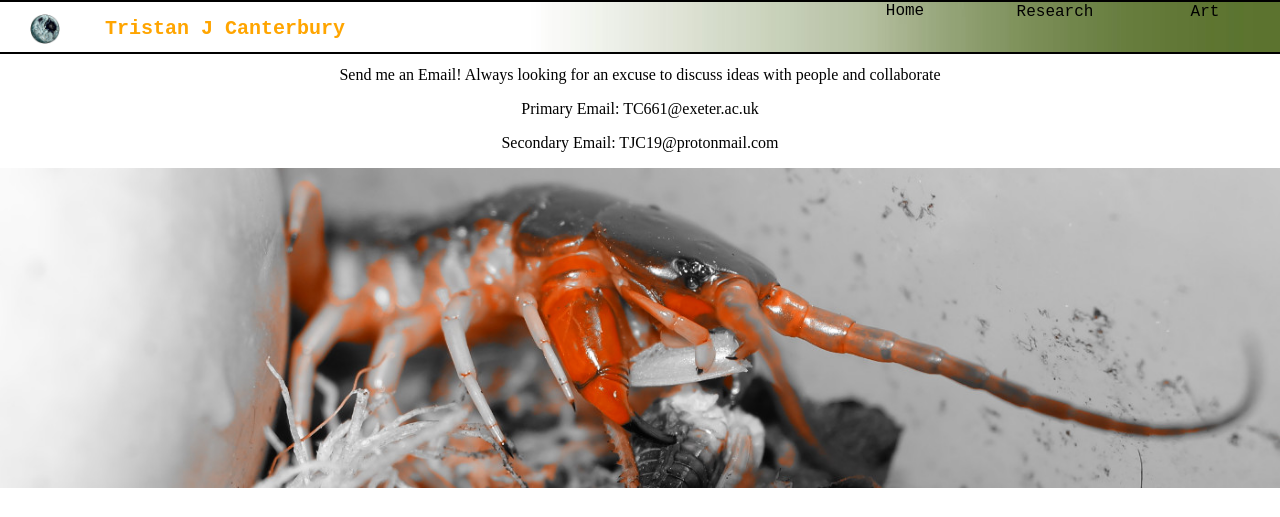
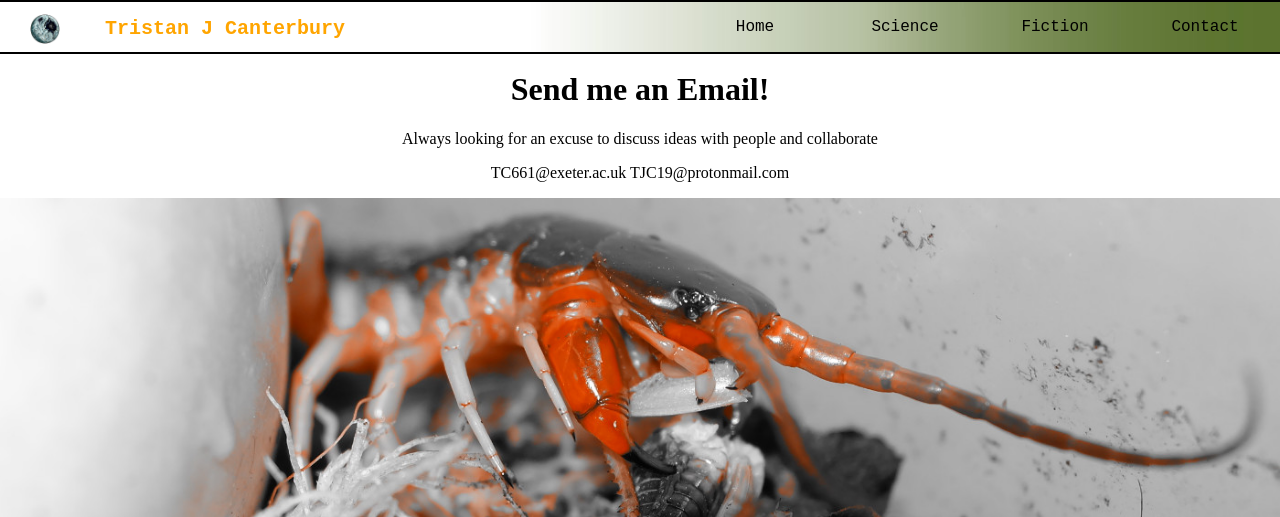
Before and after one commit to TJCanterbury/Portfolio, a Django app: page /contact/ in a window 1280 px wide. Shown: the top 517 px of the page. Run offline with Django 5.2, Linux system fonts and the light colour scheme; data comes from the database, SQL or seed files in the repository; both versions use the stored data as it was after the commit.

Commit message:
Organised

```diff
--- a/portfolio_project/portfolio/templates/base.html
+++ b/portfolio_project/portfolio/templates/base.html
@@ -17,28 +17,31 @@
         <a href="{% url 'home' %}" class="{% if request.path == '/' %}active{% endif %}">Home</a>
 
       <div class="dropdown">
-        <button class="dropbtn">Art
+        <button class="dropbtn">Science
+          <i class="fa fa-caret-down"></i>
+        </button>
+        <div class="dropdown-content" style="overflow:visible">
+          <a href="{% url 'projects' %}" class="{% if request.path == '/projects/' %}active{% endif %}">Projects</a>
+          <a href="{% url 'publications' %}" class="{% if request.path == '/publications/' %}active{% endif %}">Publications</a>
+          <a href="{% url 'opinions' %}" class="{% if request.path == '/opinions/' %}active{% endif %}">Blog</a>
+        </div>
+      </div>
+
+      <div class="dropdown">
+        <button class="dropbtn">Fiction
           <i class="fa fa-caret-down"></i>
         </button>
         <div class="dropdown-content" style="overflow:visible">
           <a href="{% url 'prints' %}" class="{% if request.path == '/prints/' %}active{% endif %}">Illustrations</a>
-          <a href="{% url 'prints' %}" class="{% if request.path == '/prints/' %}active{% endif %}">Prints</a>
-          <a href="#">Heretics of Xathia</a>
-          <a href="#">Sketches</a>
-        </div>
-      </div>
-      <div class="dropdown">
-        <button class="dropbtn">Research
-          <i class="fa fa-caret-down"></i>
-        </button>
-        <div class="dropdown-content" style="overflow:visible">
-          <a href="{% url 'publications' %}" class="{% if request.path == '/publications/' %}active{% endif %}">Publications</a>
-          <a href="#">Projects</a>
-          <a href="#">Opinions</a>
+          <a href="{% url 'heretics' %}" class="{% if request.path == '/heretics/' %}active{% endif %}">Story: Heretics of Xathia</a>
+          <a href="{% url 'sketches' %}" class="{% if request.path == '/sketches/' %}active{% endif %}">Sketches </a>
         </div>
       </div>
 
-        <!--<a href="{% url 'contact' %}" class="{% if request.path == '/contact/' %}active{% endif %}">Contact</a>-->
+      <div class="dropdown">
+        <a href="{% url 'contact' %}" class="dropbtn">Contact</a>
+      </div>
+
         <!-- Add tabs for other pages as needed -->
     </div>
 
--- a/portfolio_project/portfolio/templates/portfolio/contact.html
+++ b/portfolio_project/portfolio/templates/portfolio/contact.html
@@ -1,13 +1,17 @@
 {% extends 'base.html' %}
 {% load static %}
-{% block title %}Home - My Portfolio{% endblock %}
+{% block title %}Contact{% endblock %}
 
 {% block content %}
 <div style="text-align: center;" class="container">
-    <p> Send me an Email! Always looking for an excuse to discuss ideas with people and collaborate </p>
+    <h1 flex = "1" text-align= "justify" font-size= "18px" padding-right = "20px" font-family ="Courier New"> Send me an Email! </h1>
+    <p> Always looking for an excuse to discuss ideas with people and collaborate </p>
 
-    <p>Primary Email: TC661@exeter.ac.uk</p>
-    <p>Secondary Email: TJC19@protonmail.com</p>
+    <p flex: 1;
+    text-align: justify;
+    font-size: 18px;
+    padding-right: 20px;>TC661@exeter.ac.uk
+    TJC19@protonmail.com</p>
 
 
     <img src="{% static 'Images/Centipede.jpeg' %}"  alt="Tristan's old friend" style="max-width: 100%;">
--- a/portfolio_project/portfolio/templates/portfolio/prints.html
+++ b/portfolio_project/portfolio/templates/portfolio/prints.html
@@ -1,6 +1,6 @@
 {% extends 'base.html' %}
 
-{% block title %}Home - My Portfolio{% endblock %}
+{% block title %}Fiction - Prints{% endblock %}
 
 {% block content %}
 <script>
--- a/portfolio_project/portfolio/templates/portfolio/publications.html
+++ b/portfolio_project/portfolio/templates/portfolio/publications.html
@@ -1,13 +1,13 @@
 {% extends 'base.html' %}
 
-{% block title %}Home - My Portfolio{% endblock %}
+{% block title %}Science - Publications{% endblock %}
 
 {% block content %}
 <body>
 
     <div style="text-align: center;">
     <div>
-        <h2>Key publications</h2>
+        <h2>Preprints</h2>
         {% for article in articles %}
         <ul style="padding-left: 100px; padding-right: 100px;">
             <div style="text-align: justified;">
--- a/portfolio_project/portfolio/urls.py
+++ b/portfolio_project/portfolio/urls.py
@@ -8,5 +8,9 @@ urlpatterns = [
     # Define additional URL patterns here
     path('prints/',views.prints, name='prints'),
     path('publications/',views.publications, name='publications'),
+    path('projects/',views.projects, name='projects'),
+    path('opinions/',views.opinions, name='opinions'),
+    path('heretics/',views.heretics, name='heretics'),
+    path('sketches/',views.sketches, name='sketches'),
     path('contact/',views.contact, name='contact')
 ]
--- a/portfolio_project/portfolio/views.py
+++ b/portfolio_project/portfolio/views.py
@@ -20,3 +20,15 @@ def publications(request):
 def contact(request):
     profile = Profile.objects.first()  # Fetch the profile object
     return render(request, 'portfolio/contact.html', {'profile': profile})
+
+def projects(request):
+    return render(request, 'portfolio/projects.html')
+
+def opinions(request):
+    return render(request, 'portfolio/opinions.html')
+
+def heretics(request):
+    return render(request, 'portfolio/heretics.html')
+
+def sketches(request):
+    return render(request, 'portfolio/sketches.html')
--- a/portfolio_project/portfolio_project/settings.py
+++ b/portfolio_project/portfolio_project/settings.py
@@ -25,7 +25,8 @@ SECRET_KEY = 'django-insecure-tp9&o0g)qx=p28%h1m8)*8me!y4+27i!)_c+b2facx(syut7+$
 # SECURITY WARNING: don't run with debug turned on in production!
 DEBUG = True
 
-ALLOWED_HOSTS = ['www.tjcanterbury.uk']
+ALLOWED_HOSTS = ['www.tjcanterbury.uk',
+                 'localhost']
 
 # Application definition
 
--- a/portfolio_project/static/css/Tabs.css
+++ b/portfolio_project/static/css/Tabs.css
@@ -9,7 +9,7 @@ body {
     width: 100%; /* Make the navbar take the full width of the viewport */
     height: 50px;
     z-index: 1000; /* Ensure the navbar stays above other content */
-    background-image: url('https://tc661.pythonanywhere.com/static/Images/grunCent.jpeg');
+    background-image: url("/static/Images/grunCent.jpeg");
     background-size: cover;
     background-position: center;
     background-position: 50% 30%;
@@ -81,6 +81,7 @@ body {
     font-family: "Courier New";
     display: flex;
     justify-content: center;
+    align-items: center;
 }
 
 /*.nav-links a:hover, .dropdown:hover .dropbtn {*/
@@ -89,7 +90,7 @@ body {
 
 /* The dropdown container */
 .dropdown {
-  float: right;
+  float: left;
 }
 
 /* Dropdown button */
@@ -103,22 +104,27 @@ body {
   margin: 0; /* Important for vertical align on mobile phones */
 }
 
+.dropbtn:hover {
+    background-color: #ddd;
+}
 
 /* Dropdown content (hidden by default) */
 .dropdown-content {
     overflow: auto;
     display: none;
     position: absolute;
-    background-color: #f9f9f9;
+    border-top: 2px solid black;
+    border-bottom: 2px solid black;
+    background-color: #b7e04e;
     z-index: 1 !important;
 }
 
 /* Links inside the dropdown */
 .dropdown-content a {
-  float: none;
+  float: inherit;
   color: black;
+  align-items: center;
   text-decoration: none;
-  display: block;
   height:50px;
 }
 
```
Also changed, not shown: portfolio_project/portfolio/templates/portfolio/heretics.html (added, +10 -0 lines), portfolio_project/portfolio/templates/portfolio/home.html (+1 -13 lines), portfolio_project/portfolio/templates/portfolio/opinions.html (added, +10 -0 lines), portfolio_project/portfolio/templates/portfolio/projects.html (added, +16 -0 lines), portfolio_project/portfolio/templates/portfolio/sketches.html (added, +10 -0 lines), portfolio_project/db.sqlite3.
